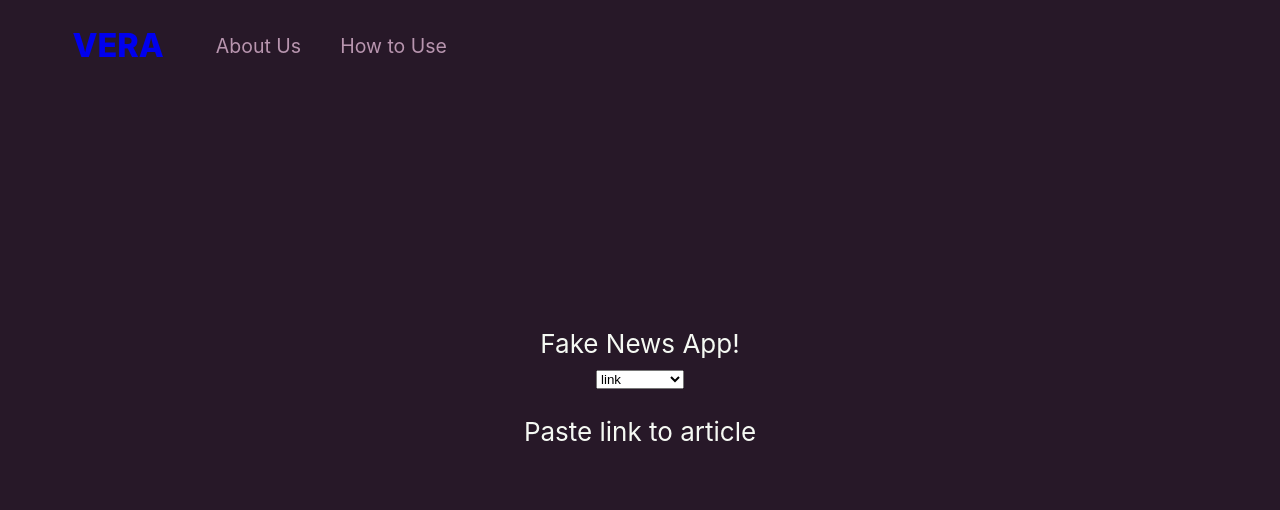
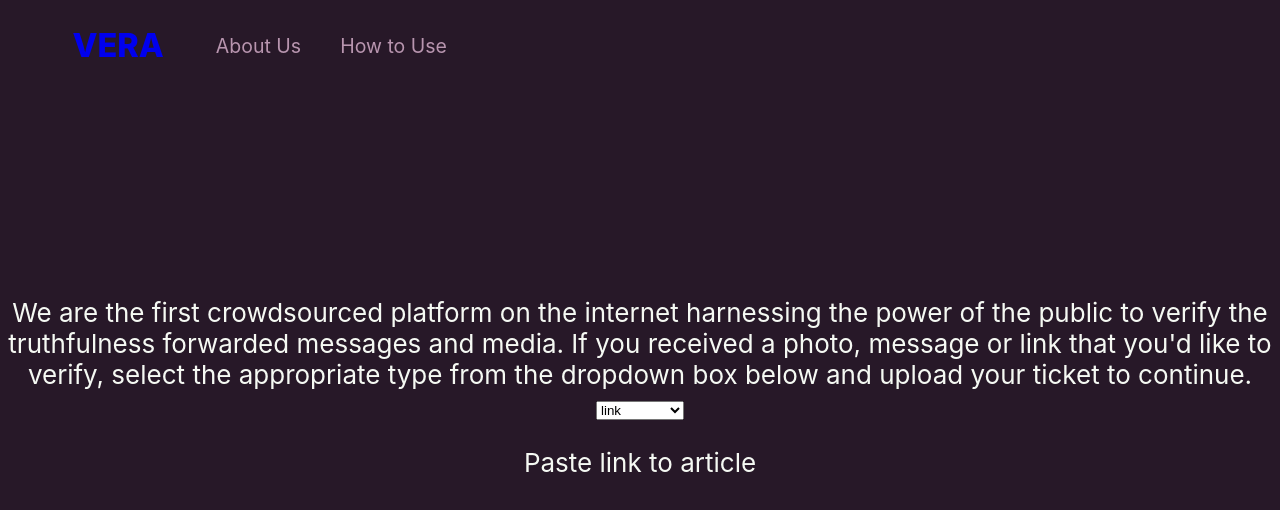
Before and after one commit to estherkim99/hackatbrown2020, a React (Create React App) app in the folder fake-news/: page / in a window 1280 px wide. Shown: the top 510 px of the page. Built offline with nearby package versions, Linux system fonts and the light colour scheme.

Commit message:
Updated state structure for comments

```diff
--- a/fake-news/src/components/Home.js
+++ b/fake-news/src/components/Home.js
@@ -29,7 +29,8 @@ class Home extends Component {
         return (
             <body>
                 <div>
-                    <hl>Fake News App!</hl>
+                    <hl>We are the first crowdsourced platform on the internet harnessing the power of the public to verify the truthfulness forwarded messages and media.
+If you received a photo, message or link that you'd like to verify, select the appropriate type from the dropdown box below and upload your ticket to continue.</hl>
                 </div>
                 <select value={this.state.searchType} onChange={this.changeHandler}>
                     <option value='link'>link</option>
```
